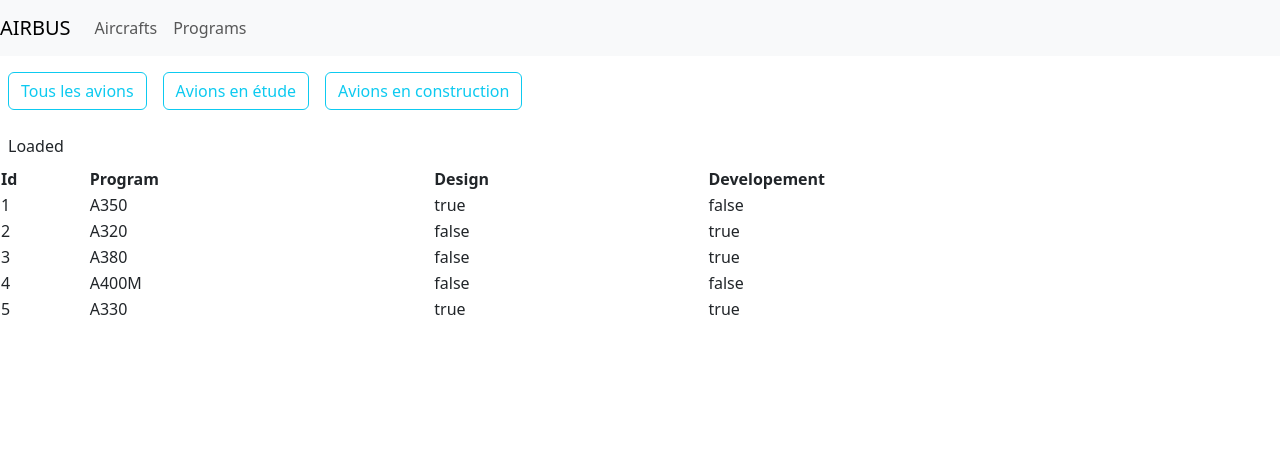
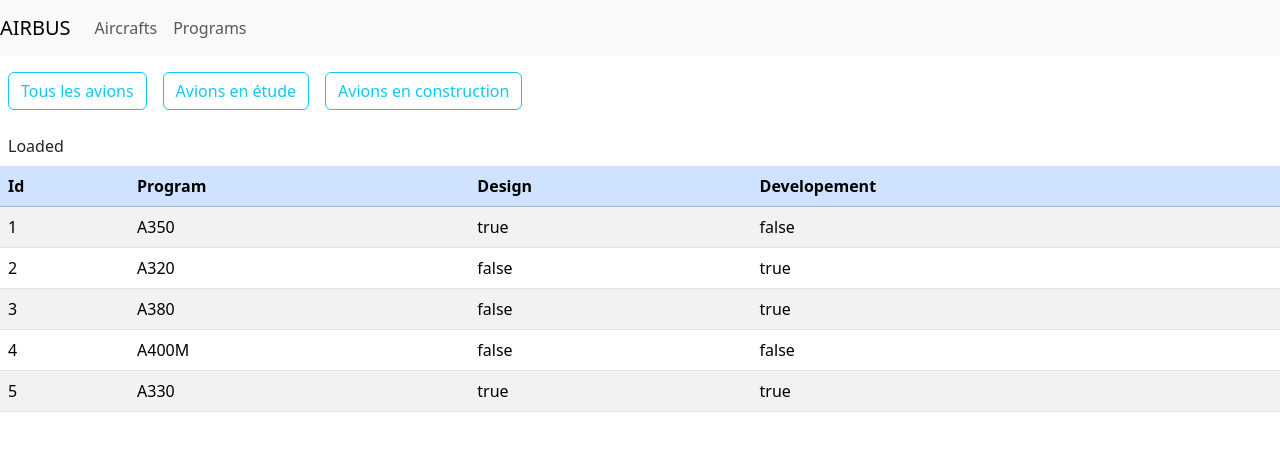
Before and after one commit to Merytxell/airbus-app, an Angular app: page /aircrafts in a window 1280 px wide. Shown: the top 450 px of the page. Built offline with nearby package versions, Linux system fonts and the light colour scheme; data requests are answered from the project's data file.

Commit message:
template aircraft.component modifié

```diff
--- a/src/app/components/aircrafts/aircrafts.component.html
+++ b/src/app/components/aircrafts/aircrafts.component.html
@@ -14,16 +14,20 @@
     </ng-container>
 
 
-            <table class="table table-striped">
-                <tr>
+            <table class="table table-striped ">
+                <thead>
+                <tr  class="table-primary">
                     <th>Id</th><th>Program</th><th>Design</th><th>Developement</th>
                 </tr>
+                </thead>
+                <tbody>
                 <tr *ngFor="let aircraft of result.data">
-                    <td>{{aircraft.id}}</td>
+                    <td >{{aircraft.id}}</td>
                     <td>{{aircraft.prog}}</td>
                     <td>{{aircraft.design}}</td>
                     <td>{{aircraft.developpement}}</td>
                 </tr>
+            </tbody>
             </table>
 
 </ng-container>
```
